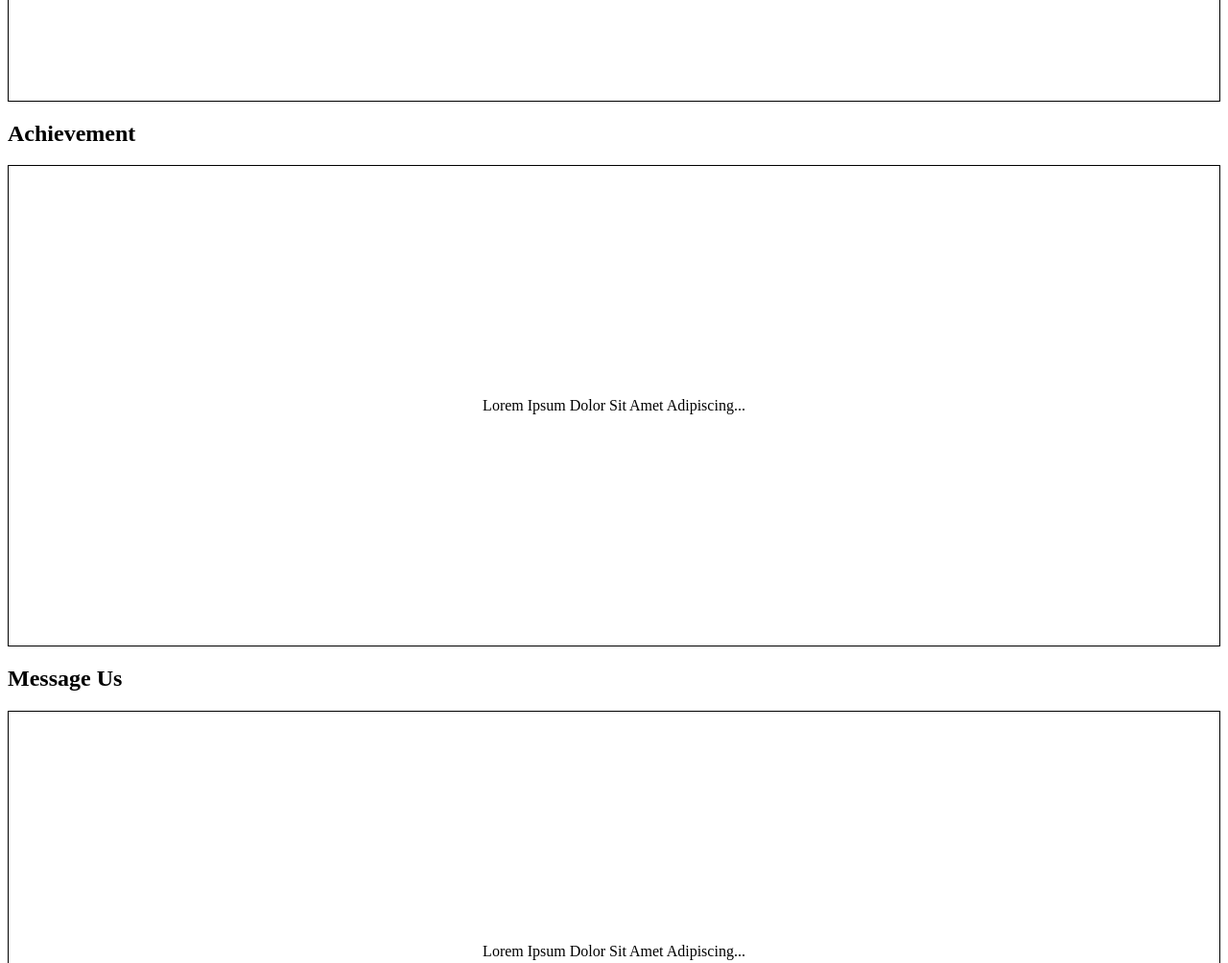
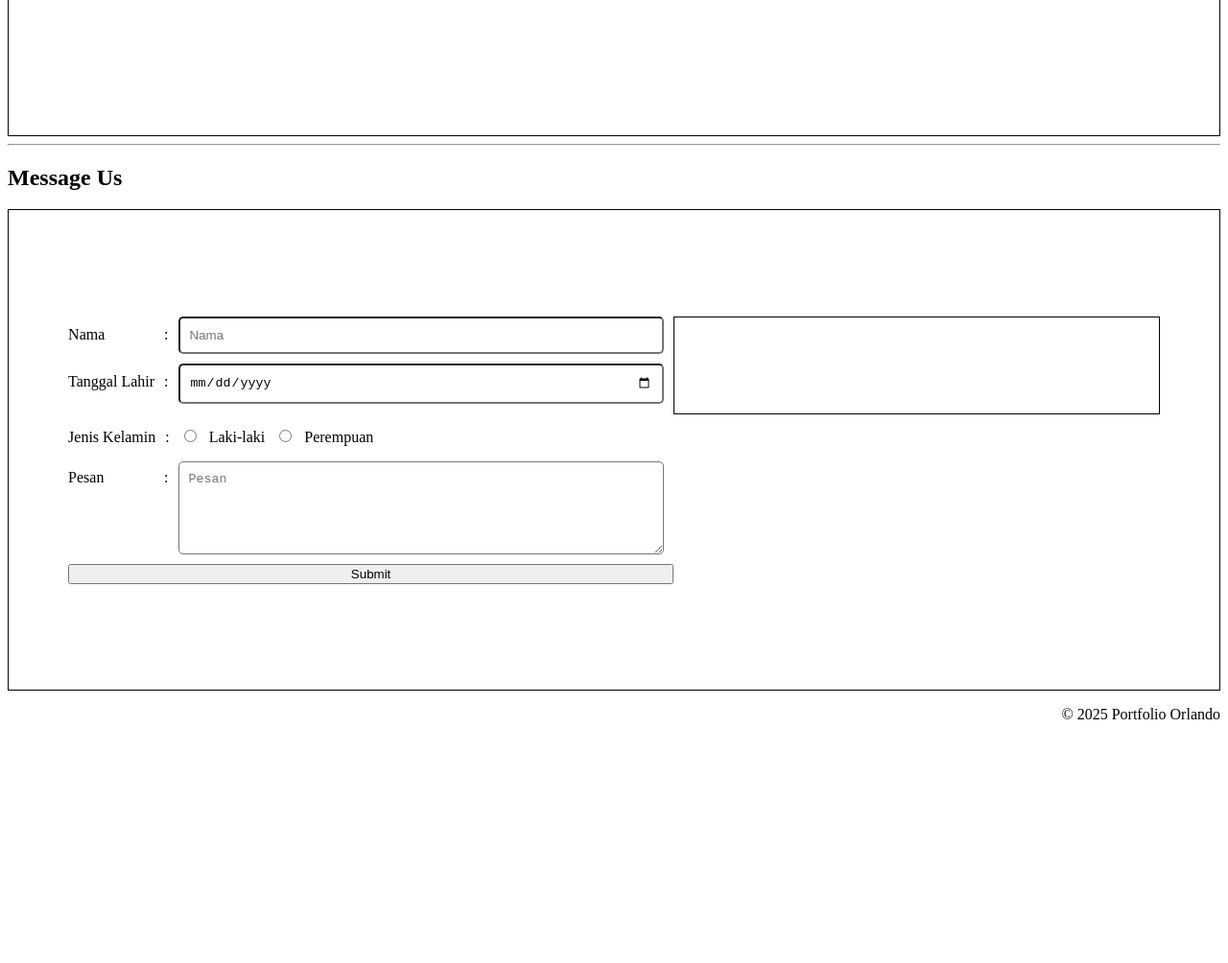
Before and after one commit to revou-fundamental-course/03-mar-25-OrlandoDacosta, a plain HTML site: page index.html in a window 1280 px wide. Shown: the part 1180-2184 px from the top of the page at 96% size. After the commit the page ends 1950 px from the top, so only its background shows below. Drawn offline with Linux system fonts and the light colour scheme.

Commit message:
update layout form

```diff
--- a/css/style.css
+++ b/css/style.css
@@ -1,4 +1,8 @@
 /* Ini file css */
+
+* {
+  scroll-behavior: smooth;
+}
 
 .main-header {
   display: flex;
@@ -20,10 +24,15 @@ nav {
 }
 
 nav > a {
-  padding: 8px;
+  padding: 10px 30px;
   border: 1px solid;
   text-decoration: none;
   color: black;
+}
+
+.description {
+  width: 50%;
+  text-align: justify;
 }
 
 .banner-img {
@@ -31,7 +40,7 @@ nav > a {
   height: 500px;
 }
 
-.our-profile-content {
+.skills-content {
   border: 1px solid;
   height: 500px;
   align-content: center;
@@ -49,9 +58,50 @@ nav > a {
   border: 1px solid;
   height: 500px;
   align-content: center;
-  text-align: center;
+  display: flex;
+  flex-wrap: wrap;
+  justify-content: center;
+}
+
+.form-content {
+  display: flex;
+  flex-direction: column;
+}
+
+.form-nama {
+  display: flex;
+  align-items: baseline;
+  margin-bottom: 10px;
+}
+
+.input-nama {
+  flex: 1;
+  margin-left: 10px;
+  margin-right: 10px;
+  padding: 10px;
+  border-radius: 5px;
+}
+
+.label-nama {
+  flex: 0 0 100px;
+}
+
+.jenis-kelamin {
+  display: flex;
+  align-items: baseline;
+  gap: 10px;
+}
+
+.submit-box {
+  height: 100px;
+  border: 1px solid black;
+  width: 40%;
+}
+
+.form {
+  width: 50%;
 }
 
 footer {
-  text-align: center;
+  text-align: right;
 }
--- a/index.html
+++ b/index.html
@@ -21,7 +21,7 @@
       <nav>
         <a href="#home">Home</a>
         <a href="#our-profile">Our Profile</a>
-        <a href="#achievement">Achievement</a>
+        <a href="#skills">Skills</a>
         <a href="#message-us">Message Us</a>
       </nav>
     </header>
@@ -34,7 +34,7 @@
       <section id="home">
         <header>
           <h1>Hi User, Welcome to my Portfolio</h1>
-          <p>
+          <p class="description">
             Hello and thank you for visiting my portfolio! Here, you'll find a
             collection of my work, skills, and projects that showcase my
             expertise and passion. I am dedicated to continuous learning and
@@ -45,51 +45,87 @@
         </header>
 
         <!-- Banner Autoslide -->
-        <div class="banner-img"></div>
+        <div id="our-profile" class="banner-img"></div>
       </section>
 
       <hr />
 
-      <!-- Our Profile Content -->
-      <section id="our-profile">
+      <!-- Skills Content -->
+      <section id="skills">
         <header>
-          <h1>Our Profile</h1>
+          <h1>Skills</h1>
         </header>
 
-        <!-- Our Profile Content -->
-        <div class="our-profile-content">
+        <!-- Skills Content -->
+        <div class="skills-content">
           <p>Lorem Ipsum Dolor Sit Amet Adipiscing...</p>
         </div>
       </section>
+      <hr />
 
-      <!-- Achievement Content -->
-      <section id="achievement">
-        <header>
-          <h1>Achievement</h1>
-        </header>
-
-        <!-- achievement Content -->
-        <div class="achievement-content">
-          <p>Lorem Ipsum Dolor Sit Amet Adipiscing...</p>
-        </div>
-      </section>
-
-      <!-- Message Us Content -->
       <section id="message-us">
+        <!-- Message Us Content -->
         <header>
           <h1>Message Us</h1>
         </header>
+        <div class="message-us-content">
+          <form action="" class="form">
+            <div class="form-content">
+              <div class="form-nama">
+                <label class="label-nama" for="nama">Nama</label>
+                <span>:</span>
+                <input
+                  class="input-nama"
+                  id="nama"
+                  type="text"
+                  placeholder="Nama"
+                />
+              </div>
 
-        <!-- Message Us Content -->
-        <div class="message-us-content">
-          <p>Lorem Ipsum Dolor Sit Amet Adipiscing...</p>
+              <div class="form-nama">
+                <label class="label-nama" for="tanggal">Tanggal Lahir</label>
+                <span>:</span>
+                <input
+                  class="input-nama"
+                  id="tanggal"
+                  type="date"
+                  placeholder="Tanggal Lahir"
+                />
+              </div>
+
+              <div class="jenis-kelamin">
+                <p class="jenis-kelamin">Jenis Kelamin</p>
+                <span>:</span>
+                <input type="radio" id="laki" value="Laki-laki" />
+                <label for="laki">Laki-laki</label>
+                <input type="radio" id="Perempuan" value="Perempuan" />
+                <label for="Perempuan">Perempuan</label>
+              </div>
+
+              <div class="form-nama">
+                <label class="label-nama" for="pesan">Pesan</label>
+                <span>:</span>
+                <textarea
+                  name="pesan"
+                  id="pesan"
+                  placeholder="Pesan"
+                  class="input-nama"
+                  rows="5"
+                ></textarea>
+              </div>
+
+              <button>Submit</button>
+            </div>
+          </form>
+
+          <div class="submit-box"></div>
         </div>
       </section>
     </main>
 
     <!-- Main Footer -->
     <footer>
-      <p>&copy; 2021 Portfolio Yama</p>
+      <p>&copy; 2025 Portfolio Orlando</p>
     </footer>
   </body>
 </html>
```
